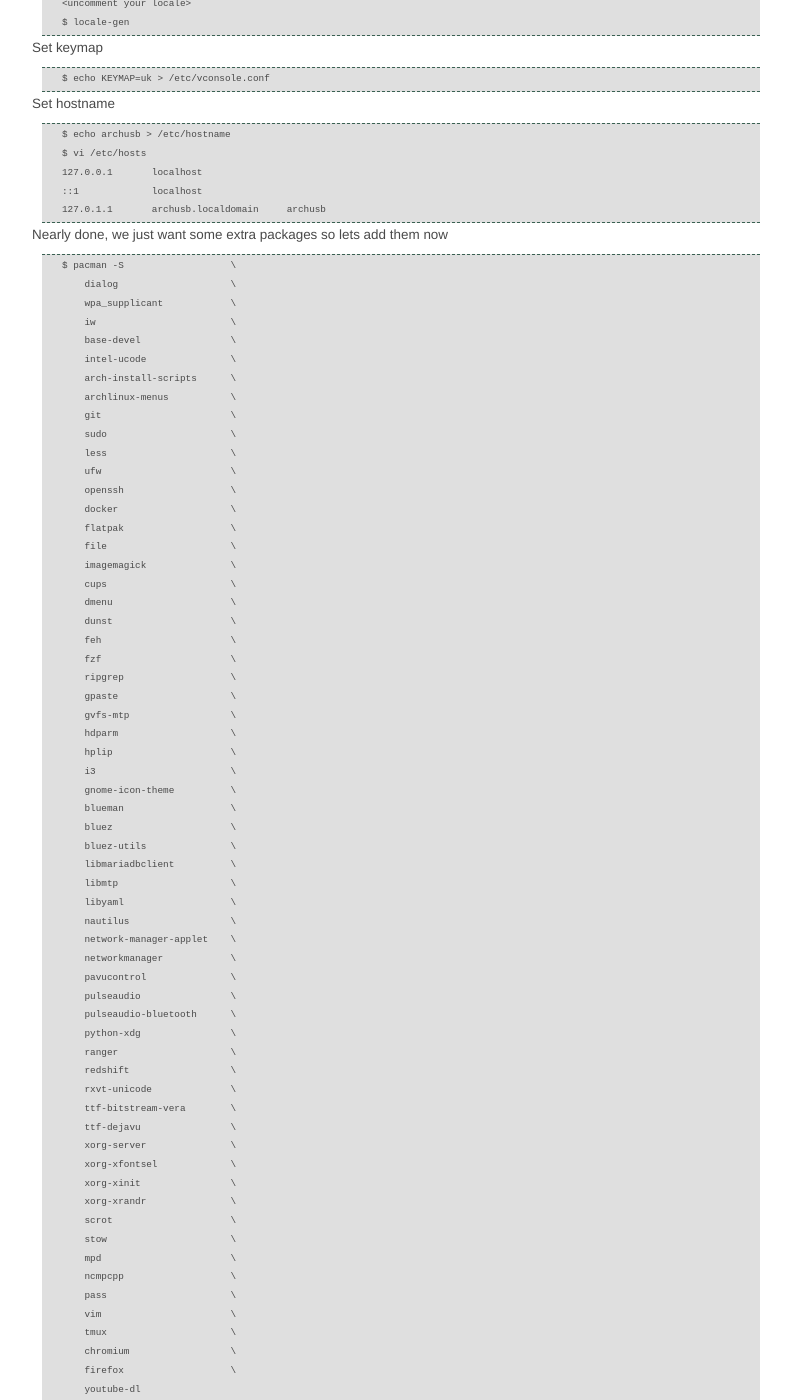
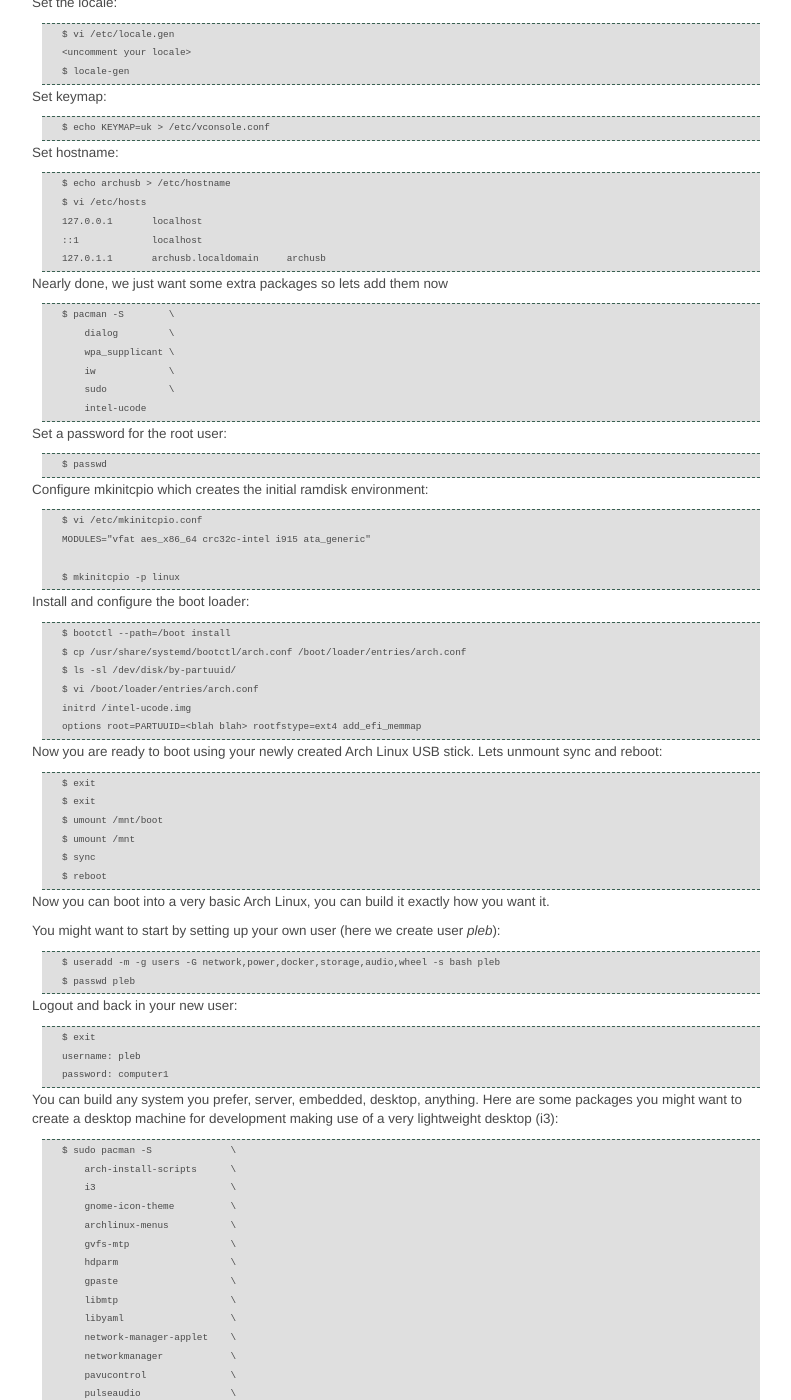
Before and after one commit to bugthing/bugthing.github.com, a Jekyll site: the page built from _posts/2018-04-17-arch-on-usb.markdown, in a window 1280 px wide and 1400 px high, scrolled down 1008 px. Shown: the whole window, without its empty margins (108-899 px from the left). Built offline with Jekyll 4.4.1, drawn with Linux system fonts in a browser that asks for light colours; some of the changed text lies outside the part shown.

Commit message:
tweak prev post

```diff
--- a/_posts/2018-04-17-arch-on-usb.markdown
+++ b/_posts/2018-04-17-arch-on-usb.markdown
@@ -4,9 +4,9 @@ categories: blog
 tags: linux
 title: Install Arch on a usb stick
 ---
-Some steps to follow in order to install Arch linux on a USB stick (from an existing Arch Linux)
+Some steps to follow in order to install Arch Linux on a USB stick (from an existing Arch Linux)
 
-First install the scripts required to install Arch.
+First, install the scripts required to install Arch.
 
     $ sudo pacman -S arch-install-scripts
 
@@ -34,7 +34,7 @@ Now lets mount the root parition
 
     $ mount /dev/sda2 /mnt
 
-Also create a dir to mount the boot partition, then mount it
+Also create a dir to mount the boot partition in, then mount it
 
     $ mkdir /mnt/boot
     $ mount /dev/sda1 /mnt/boot
@@ -59,21 +59,22 @@ You can now see the fstab we generated in `/etc/`, open it and clean it up if re
     <clean up, swap, etc.>
 
 Now do some jobs to configure the machine.
-Set the timezone
+
+Set the timezone:
 
     $ ln -sf /usr/share/zoneinfo/Europe/London /etc/localtime
 
-Set the locale
+Set the locale:
 
     $ vi /etc/locale.gen
     <uncomment your locale>
     $ locale-gen
 
-Set keymap
+Set keymap:
 
     $ echo KEYMAP=uk > /etc/vconsole.conf
 
-Set hostname
+Set hostname:
 
     $ echo archusb > /etc/hostname
     $ vi /etc/hosts
@@ -83,16 +84,95 @@ Set hostname
 
 Nearly done, we just want some extra packages so lets add them now
 
-    $ pacman -S                   \
-        dialog                    \
-        wpa_supplicant            \
-        iw                        \
-        base-devel                \
-        intel-ucode               \
+    $ pacman -S        \
+        dialog         \
+        wpa_supplicant \
+        iw             \
+        sudo           \
+        intel-ucode
+
+Set a password for the root user:
+
+    $ passwd
+
+Configure mkinitcpio which creates the initial ramdisk environment:
+
+    $ vi /etc/mkinitcpio.conf
+    MODULES="vfat aes_x86_64 crc32c-intel i915 ata_generic"
+
+    $ mkinitcpio -p linux
+
+Install and configure the boot loader:
+
+    $ bootctl --path=/boot install
+    $ cp /usr/share/systemd/bootctl/arch.conf /boot/loader/entries/arch.conf
+    $ ls -sl /dev/disk/by-partuuid/
+    $ vi /boot/loader/entries/arch.conf
+    initrd /intel-ucode.img
+    options root=PARTUUID=<blah blah> rootfstype=ext4 add_efi_memmap
+
+Now you are ready to boot using your newly created Arch Linux USB stick. Lets unmount
+sync and reboot:
+
+    $ exit
+    $ exit
+    $ umount /mnt/boot
+    $ umount /mnt
+    $ sync
+    $ reboot
+
+Now you can boot into a very basic Arch Linux, you can build it exactly how you want it.
+
+You might want to start by setting up your own user (here we create user *pleb*):
+
+    $ useradd -m -g users -G network,power,docker,storage,audio,wheel -s bash pleb
+    $ passwd pleb
+
+Logout and back in your new user:
+
+    $ exit
+    username: pleb
+    password: computer1
+
+You can build any system you prefer, server, embedded, desktop, anything.
+Here are some packages you might want to create a desktop machine for development
+making use of a very lightweight desktop (i3):
+
+    $ sudo pacman -S              \
         arch-install-scripts      \
+        i3                        \
+        gnome-icon-theme          \
         archlinux-menus           \
+        gvfs-mtp                  \
+        hdparm                    \
+        gpaste                    \
+        libmtp                    \
+        libyaml                   \
+        network-manager-applet    \
+        networkmanager            \
+        pavucontrol               \
+        pulseaudio                \
+        pulseaudio-bluetooth      \
+        hplip                     \
+        python-xdg                \
+        ttf-bitstream-vera        \
+        ttf-dejavu                \
+        xorg-server               \
+        xorg-xfontsel             \
+        xorg-xinit                \
+        xorg-xrandr               \
+        rxvt-unicode              \
+        blueman                   \
+        bluez                     \
+        bluez-utils               \
+        nautilus                  \
+        redshift                  \
+        scrot                     \
+        stow                      \
+        mpd                       \
+        ncmpcpp                   \
+        pass                      \
         git                       \
-        sudo                      \
         less                      \
         ufw                       \
         openssh                   \
@@ -105,75 +185,35 @@ Nearly done, we just want some extra packages so lets add them now
         dunst                     \
         feh                       \
         fzf                       \
+        ctags                     \
         ripgrep                   \
-        gpaste                    \
-        gvfs-mtp                  \
-        hdparm                    \
-        hplip                     \
-        i3                        \
-        gnome-icon-theme          \
-        blueman                   \
-        bluez                     \
-        bluez-utils               \
         libmariadbclient          \
-        libmtp                    \
-        libyaml                   \
-        nautilus                  \
-        network-manager-applet    \
-        networkmanager            \
-        pavucontrol               \
-        pulseaudio                \
-        pulseaudio-bluetooth      \
-        python-xdg                \
-        ranger                    \
-        redshift                  \
-        rxvt-unicode              \
-        ttf-bitstream-vera        \
-        ttf-dejavu                \
-        xorg-server               \
-        xorg-xfontsel             \
-        xorg-xinit                \
-        xorg-xrandr               \
-        scrot                     \
-        stow                      \
-        mpd                       \
-        ncmpcpp                   \
-        pass                      \
         vim                       \
         tmux                      \
-        chromium                  \
-        firefox                   \
-        youtube-dl
+        firefox
 
-Configure mkinitcpio which creates the initial ramdisk environment
+Enable the services you want so they start when the system starts:
 
-    $ vi /etc/mkinitcpio.conf
-    MODULES="vfat aes_x86_64 crc32c-intel i915 ata_generic"
+    $ sudo systemctl enable docker
+    $ sudo systemctl enable sshd
 
-    $ mkinitcpio -p linux
+Install asdf to install and switch language versions (see: https://github.com/asdf-vm/asdf):
 
-Install and configure the boot loader
+    $ git clone https://github.com/asdf-vm/asdf.git ~/.asdf --branch v0.4.3
+    $ echo -e '\n. $HOME/.asdf/asdf.sh' >> ~/.bashrc
+    $ echo -e '\n. $HOME/.asdf/completions/asdf.bash' >> ~/.bashrc
+    $ source ~/.bashrc
+    $ asdf plugin-add ruby https://github.com/asdf-vm/asdf-ruby.git
+    $ asdf plugin-add nodejs https://github.com/asdf-vm/asdf-nodejs.git
+    $ asdf plugin-add elixir https://github.com/asdf-vm/asdf-elixir.git
+    $ asdf plugin-add crystal https://github.com/marciogm/asdf-crystal.git
+    $ asdf plugin-add java https://github.com/skotchpine/asdf-java
+    $ asdf plugin-add python https://github.com/tuvistavie/asdf-python.git
+    $ asdf plugin-add golang https://github.com/kennyp/asdf-golang.git
+    $ asdf plugin-add elm https://github.com/vic/asdf-elm.git
+    $ asdf plugin-add haskell https://github.com/vic/asdf-haskell.git
 
-    $ bootctl --path=/boot install
-    $ cp /usr/share/systemd/bootctl/arch.conf /boot/loader/entries/arch.conf
-    $ ls -sl /dev/disk/by-partuuid/
-    $ vi /boot/loader/entries/arch.conf
-    initrd /intel-ucode.img
-    options root=PARTUUID=<blah blah> rootfstype=ext4 add_efi_memmap
-
-Enable any services you want when the system starts
-
-    $ systemctl enable docker
-    $ systemctl enable sshd
-
-Setup password and your own user (here we create user *pleb*)
-
-    $ passwd
-    $ useradd -m -g users -G network,power,docker,storage,audio,wheel -s bash pleb
-    $ passwd pleb
-    $ su - pleb
-
-Configure X
+Configure your desktop:
 
     $ cp /etc/X11/xinit/xinitrc ~/.xinitrc
 
@@ -182,19 +222,13 @@ Configure X
     [[ -f ~/.Xresources ]] && xrdb -merge -I$HOME ~/.Xresources
     # start pulseaudio
     exec pulseaudio --start &
-    # set DISPLAY (mainly for dunst)
+    # set DISPLAY
     systemctl --user import-environment DISPLAY
     # start ssh-agent
     eval $(ssh-agent)
     # desktop
     exec i3
 
-Now you are ready to boot using your newly created Arch Linux USB stick. Lets unmount
-sync and reboot:
+And start it:
 
-    $ exit
-    $ exit
-    $ umount /mnt/boot
-    $ umount /mnt
-    $ sync
-    $ reboot
+    $ startx
```
Also changed, not shown: other parts of _posts/2018-04-17-arch-on-usb.markdown (+1 -1 lines).
